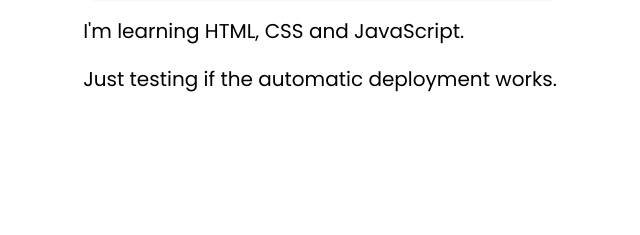
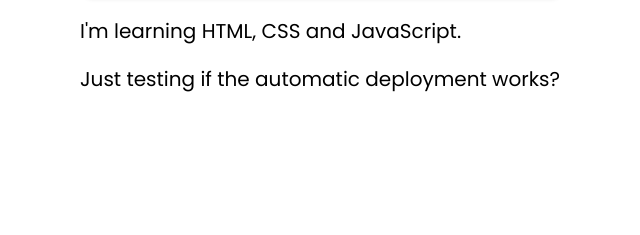
Before and after one commit to aftab-s/CI-CD-Testing, a plain HTML site: page index.html in a window 1280 px wide. Shown: the part 345-580 px from the top of the page, 320-960 px from the left. Drawn offline with Linux system fonts and the light colour scheme.

Commit message:
third commit

```diff
--- a/index.html
+++ b/index.html
@@ -22,7 +22,7 @@
 
     <section class="about">
       <p>I'm learning HTML, CSS and JavaScript.</p>
-      <p>Just testing if the automatic deployment works.</p>
+      <p>Just testing if the automatic deployment works?</p>
     </section>
   </main>
 
```
